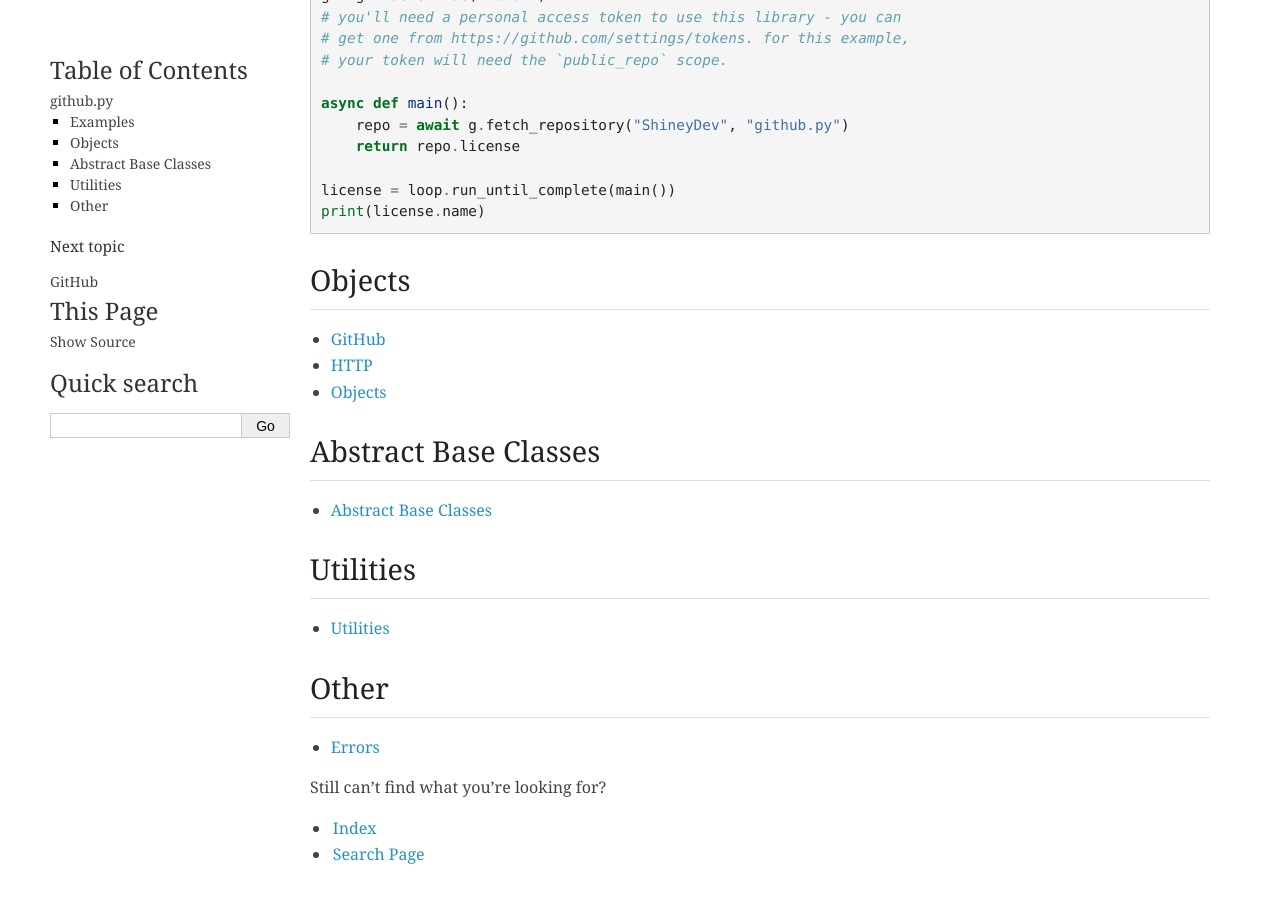
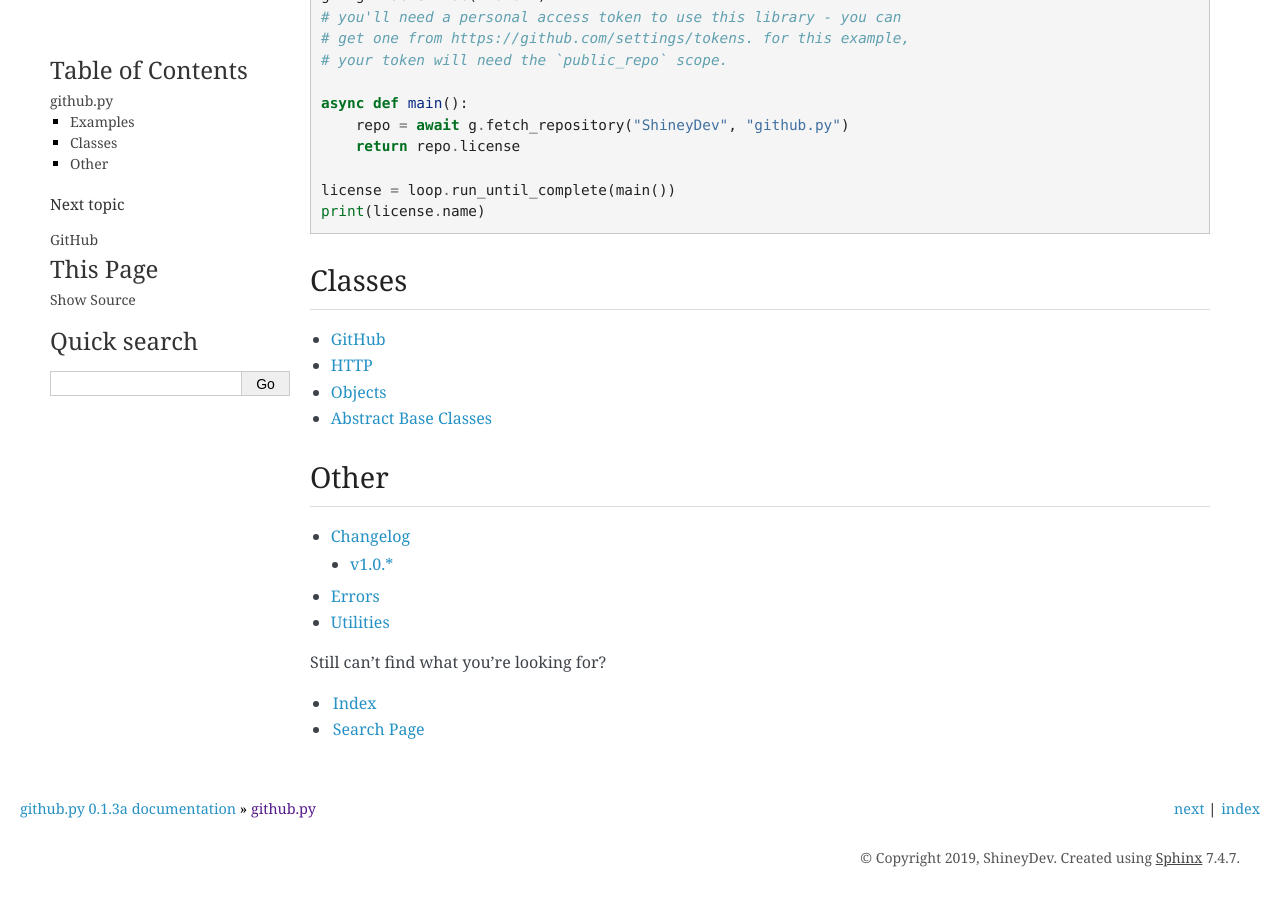
Before and after one commit to ShineyDev/github, a Sphinx documentation site: the page built from docs/index.rst, in a window 1280 px wide and 900 px high, scrolled down 385 px. Built offline with Sphinx 7.4.7, drawn with Linux system fonts in a browser that asks for light colours.

Commit message:
update documentation

```diff
--- /dev/null
+++ b/docs/changelog/0.1.rst
@@ -0,0 +1,4 @@
+.. github.py changelog, v0.1.*
+
+v1.0.*
+======
--- a/docs/conf.py
+++ b/docs/conf.py
@@ -25,7 +25,7 @@ highlight_language = "python3"
 html_experimental_html5_writer = True
 html_static_path = ["_static"]
 html_theme = "basic"
-master_doc = "rst/index"
+master_doc = "index"
 pygments_style = "friendly"
 source_suffix = ".rst"
 
--- a/docs/rst/index.rst
+++ b/docs/index.rst
@@ -30,7 +30,7 @@ Fetch a repository's license:
 
 .. You can find more examples in ``examples/``.
 
-Objects
+Classes
 -------
 
 .. toctree::
@@ -39,27 +39,17 @@ Objects
     http
 
     objects/index
-
-Abstract Base Classes
----------------------
-
-.. toctree::
-
     objects/abc/index
-
-Utilities
----------
-
-.. toctree::
-
-    utils
 
 Other
 -----
 
 .. toctree::
+    :maxdepth: 2
 
+    changelog/index
     errors
+    utils
 
 Still can't find what you're looking for?
 
```
Also changed, not shown: docs/changelog/index.rst (added, +9 -0 lines), docs/errors.rst (renamed from docs/rst/errors.rst), docs/github.rst (renamed from docs/rst/github.rst), docs/http.rst (renamed from docs/rst/http.rst), docs/objects/abc/index.rst (renamed from docs/rst/objects/abc/index.rst), docs/objects/index.rst (renamed from docs/rst/objects/index.rst), docs/utils.rst (renamed from docs/rst/utils.rst).
